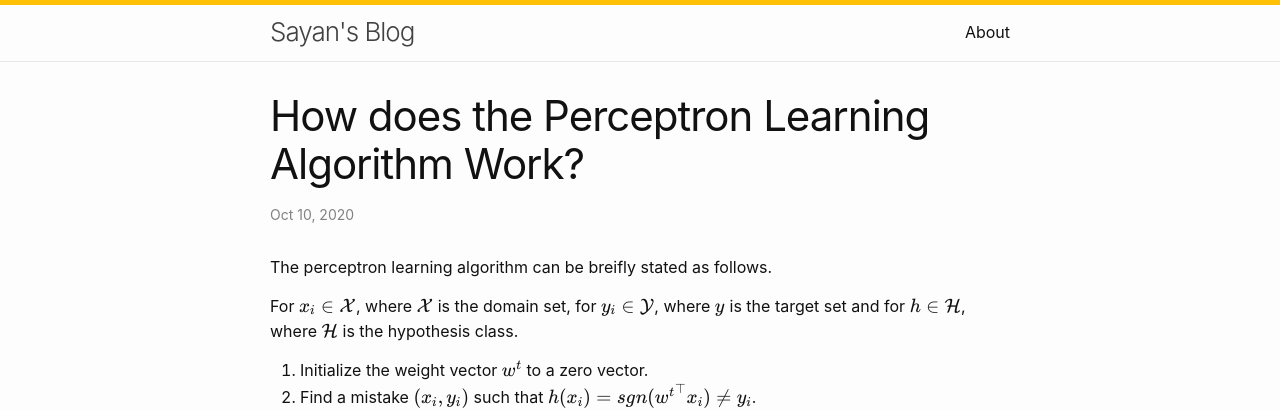
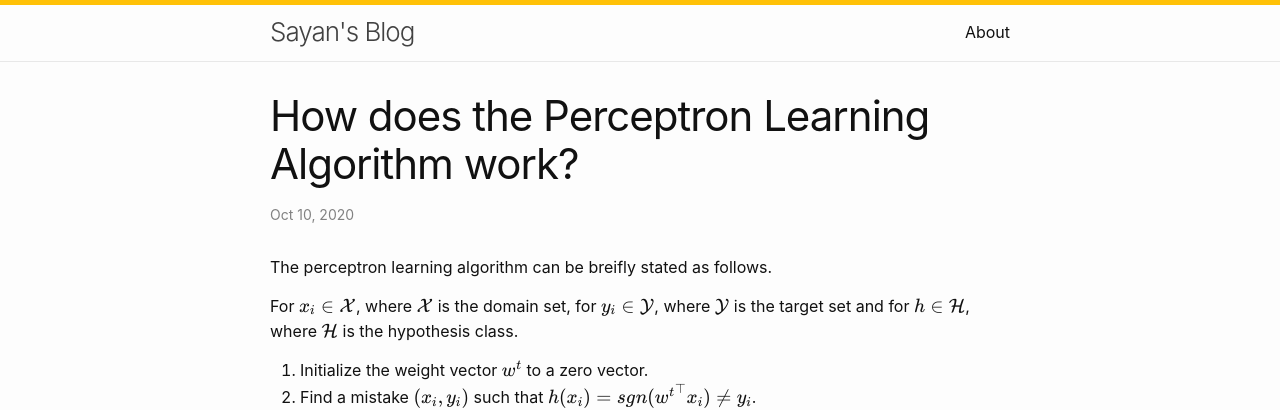
Before and after one commit to say4n/blog, a Jekyll site: the page built from _posts/2020-10-10-how-does-pla-work.md, in a window 1280 px wide. Shown: the top 410 px of the page. Built offline with Jekyll 4.4.1, drawn with Linux system fonts in a browser that asks for light colours.

Commit message:
Fix typo.

```diff
--- a/_posts/2020-10-10-how-does-pla-work.md
+++ b/_posts/2020-10-10-how-does-pla-work.md
@@ -1,12 +1,12 @@
 ---
 layout: post
-title: "How does the Perceptron Learning Algorithm Work?"
+title: "How does the Perceptron Learning Algorithm work?"
 ---
 
 The perceptron learning algorithm can be breifly stated as follows.
 
 For $$x_i \in \mathcal{X}$$, where $$\mathcal{X}$$ is the domain set,
-for $$y_i \in \mathcal{Y}$$, where $$\mathcal{y}$$ is the target set and
+for $$y_i \in \mathcal{Y}$$, where $$\mathcal{Y}$$ is the target set and
 for $$h \in \mathcal{H}$$, where $$\mathcal{H}$$ is the hypothesis class.
 
 1. Initialize the weight vector $$w^t$$ to a zero vector.
```
